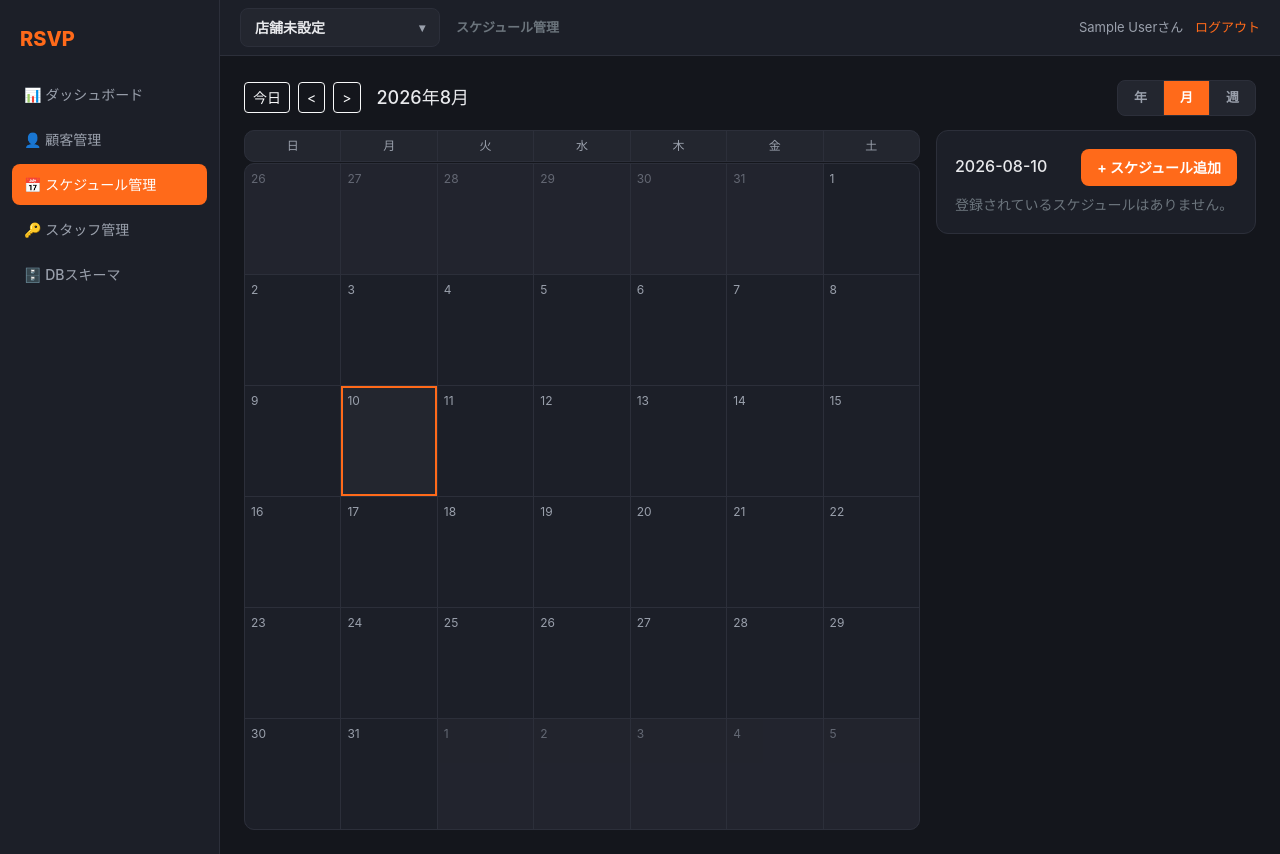
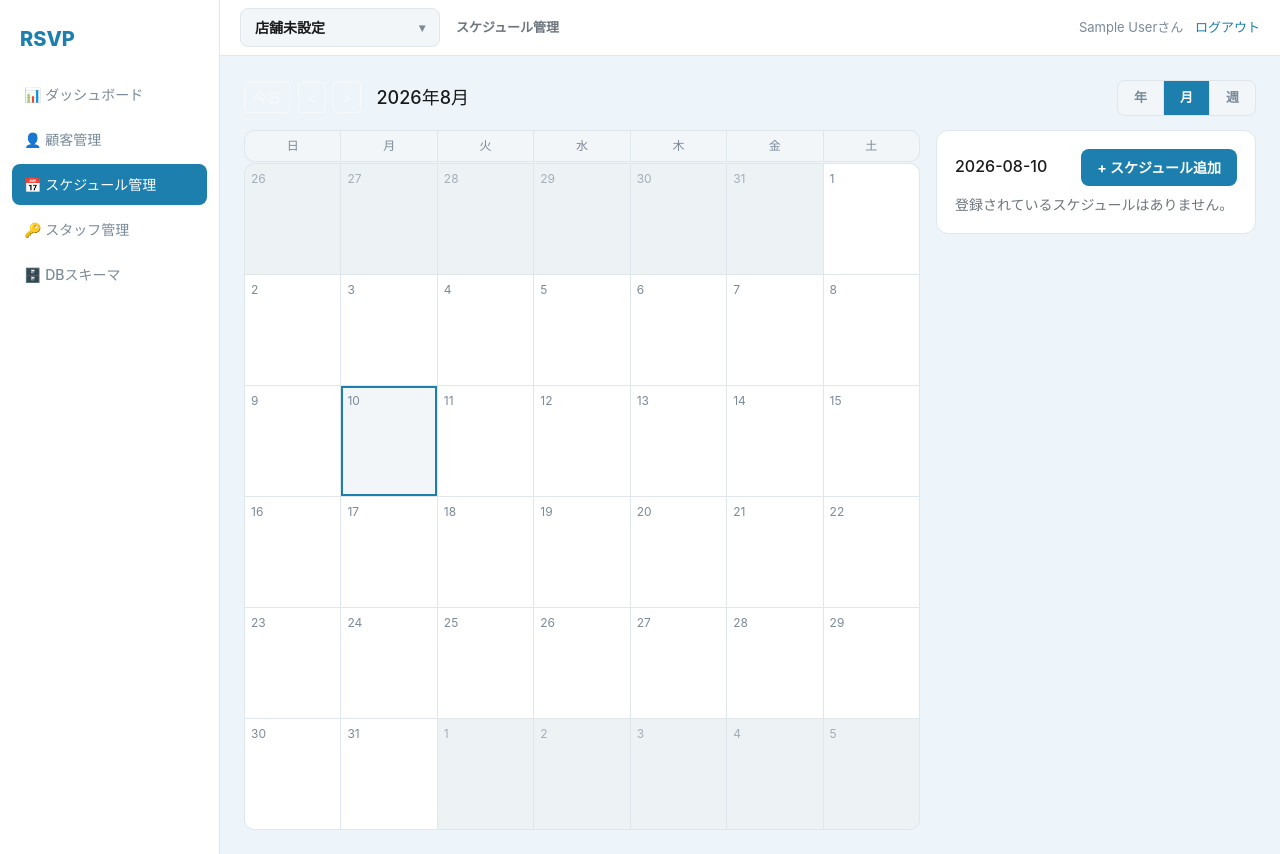
Before and after one commit to salt8-daesooyou-developer/reservation_system_study, a PHP site: page /admin/calendar.php in a window 1280 px wide. Run offline with PHP 8.4, Linux system fonts and the light colour scheme; the visitor is signed in with stand-in values (Sample User, id 1); data that the repository does not hold is empty.

Commit message:
전체 페이지 색상을 로그인 페이지 기준(라이트 블루/화이트)으로 통일
- app.css 공용 색상 변수를 다크 테마에서 로그인 페이지와 동일한
  라이트 블루 팔레트로 교체 (accent, panel, border, text 등)
- 다크 테마 전제로 하드코딩됐던 부분(달력 다른달 배경, 모달 닫기버튼
  invert, 드롭다운 그림자, 배지 색상 대비) 라이트 테마에 맞게 조정

```diff
--- a/assets/css/app.css
+++ b/assets/css/app.css
@@ -1,13 +1,15 @@
 :root {
-  --bg: #14161c;
-  --panel: #1c1f28;
-  --panel-2: #23262f;
-  --border: #2c2f3a;
-  --text: #e8e9ec;
-  --text-dim: #9aa0ac;
-  --accent: #ff6a1a;
-  --green: #2ecc71;
-  --red: #ff5c5c;
+  --bg: #eef5fa;
+  --panel: #ffffff;
+  --panel-2: #f2f6f9;
+  --border: #dfe6ec;
+  --text: #1a1a1a;
+  --text-dim: #7a8a99;
+  --accent: #1c7fae;
+  --accent-dark: #135f83;
+  --green: #1f9d57;
+  --red: #d64545;
+  --yellow: #b8860b;
 }
 
 * { box-sizing: border-box; }
@@ -130,11 +132,11 @@ table.data-table tbody tr:hover { background: var(--panel-2); }
   font-size: 12px;
   font-weight: 700;
 }
-.badge-active { background: rgba(46,204,113,.15); color: var(--green); }
-.badge-expired { background: rgba(255,92,92,.15); color: var(--red); }
-.badge-pending { background: rgba(255,255,255,.1); color: var(--text-dim); }
-.badge-hold { background: rgba(255,196,0,.15); color: #ffc400; }
-.badge-unregistered { background: rgba(255,255,255,.08); color: var(--text-dim); }
+.badge-active { background: rgba(31,157,87,.12); color: var(--green); }
+.badge-expired { background: rgba(214,69,69,.12); color: var(--red); }
+.badge-pending { background: rgba(122,138,153,.12); color: var(--text-dim); }
+.badge-hold { background: rgba(184,134,11,.12); color: var(--yellow); }
+.badge-unregistered { background: rgba(122,138,153,.08); color: var(--text-dim); }
 
 /* Calendar */
 .cal-toolbar { display: flex; align-items: center; justify-content: space-between; margin-bottom: 14px; }
@@ -146,7 +148,7 @@ table.data-table tbody tr:hover { background: var(--panel-2); }
   padding: 6px;
   cursor: pointer;
 }
-.cal-cell.other-month { background: #191b22; opacity: .5; }
+.cal-cell.other-month { background: #f7fafc; opacity: .6; }
 .cal-cell.today { outline: 2px solid var(--accent); outline-offset: -2px; }
 .cal-cell.selected { background: var(--panel-2); }
 .cal-cell .date-num { font-size: 12px; color: var(--text-dim); margin-bottom: 4px; }
@@ -242,7 +244,7 @@ table.data-table tbody tr:hover { background: var(--panel-2); }
   border-radius: 8px;
   cursor: pointer;
 }
-.btn-accent:hover { filter: brightness(1.08); color:#fff; }
+.btn-accent:hover { background: var(--accent-dark); color:#fff; }
 
 .form-label { color: var(--text-dim); font-size: 13px; }
 .form-control, .form-select {
@@ -258,7 +260,6 @@ table.data-table tbody tr:hover { background: var(--panel-2); }
 }
 
 .modal-content { background: var(--panel); color: var(--text); border: 1px solid var(--border); }
-.btn-close { filter: invert(1); }
 
 /* Password show/hide toggle */
 .password-wrap { position: relative; }
@@ -306,7 +307,7 @@ table.data-table tbody tr:hover { background: var(--panel-2); }
   border: 1px solid var(--border);
   border-radius: 10px;
   padding: 10px;
-  box-shadow: 0 8px 24px rgba(0,0,0,.4);
+  box-shadow: 0 8px 24px rgba(20,60,90,.15);
   z-index: 50;
 }
 .branch-dropdown.open { display: block; }
```
